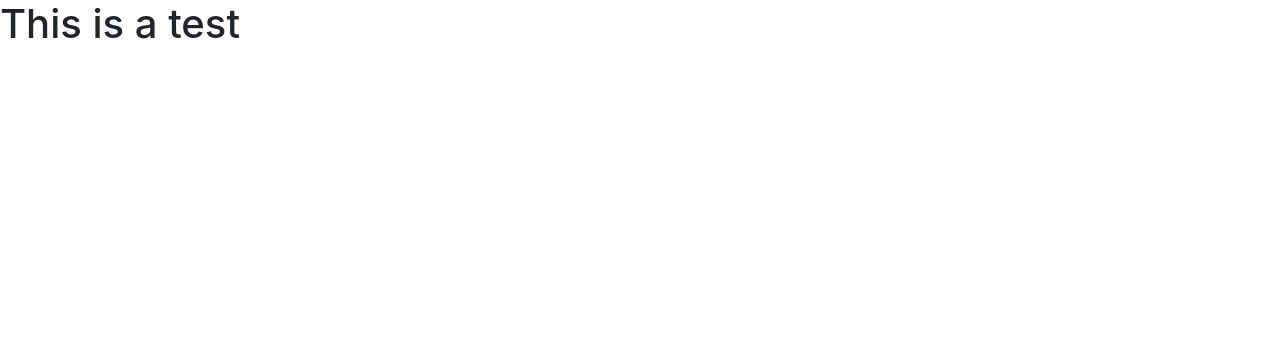
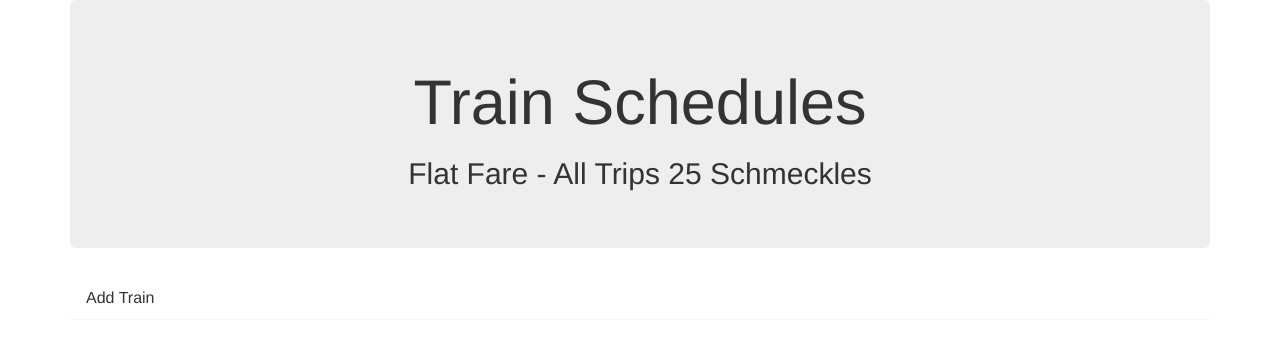
Before and after one commit to 528491/TrainSchedule, a plain HTML site: page index.html in a window 1280 px wide. Drawn offline with nearby package versions, Linux system fonts and the light colour scheme.

Commit message:
Added in panel which will house the form.

```diff
--- a/assets/javascript/moment.js
+++ b/assets/javascript/moment.js
@@ -1,5 +1,5 @@
 
 
 $(document).ready(function(){
-    alert("Test");
+
 });
--- a/index.html
+++ b/index.html
@@ -5,13 +5,38 @@
     <meta http-equiv="X-UA-Compatible" content="IE=edge">
     <title>Train Schedule!</title>
     <meta name="viewport" content="width=device-width, initial-scale=1">
-    <link rel="stylesheet" href="https://maxcdn.bootstrapcdn.com/bootstrap/4.0.0/css/bootstrap.min.css" integrity="sha384-Gn5384xqQ1aoWXA+058RXPxPg6fy4IWvTNh0E263XmFcJlSAwiGgFAW/dAiS6JXm" crossorigin="anonymous">
-    <link rel="stylesheet" type="text/css" media="screen" href="main.css" />
+    <link rel="stylesheet" href="https://maxcdn.bootstrapcdn.com/bootstrap/3.3.7/css/bootstrap.min.css" integrity="sha384-BVYiiSIFeK1dGmJRAkycuHAHRg32OmUcww7on3RYdg4Va+PmSTsz/K68vbdEjh4u" crossorigin="anonymous">    <link rel="stylesheet" type="text/css" media="screen" href="main.css" />
     <script src="https://code.jquery.com/jquery-3.3.1.min.js" integrity="sha256-FgpCb/KJQlLNfOu91ta32o/NMZxltwRo8QtmkMRdAu8=" crossorigin="anonymous"></script>
     <script src="assets/javascript/moment.js"></script>
 </head>
 <body>
-    <h1>This is a test</h1>
+
+    <div class="container">
+
+        <!-- Create the Jumbotron that will exist at the center of the page -->
+        <div class="jumbotron">
+            <h1 class="text-center">Train Schedules</h1>
+            <h2 class="text-center">Flat Fare - All Trips 25 Schmeckles</h2>
+        </div>
+
+        <!-- Create the form that users will use to enter data -->
+
+        <div class="row">
+            <div class="col-lg-12">
+                <div class="panel">
+
+                    <div class="panel-heading">
+                        <h3 class="panel-title">
+                            Add Train
+                        </h3>
+                    </div>
+
+
+                </div>
+            </div>
+        </div>
+
+    </div>
 
 
 </body>
```
